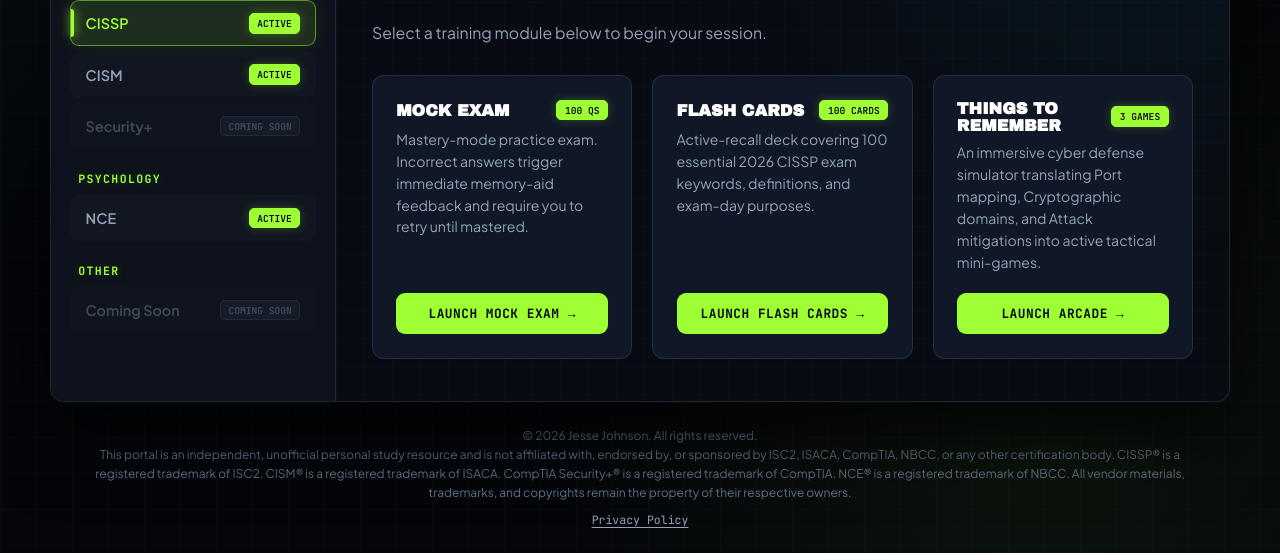
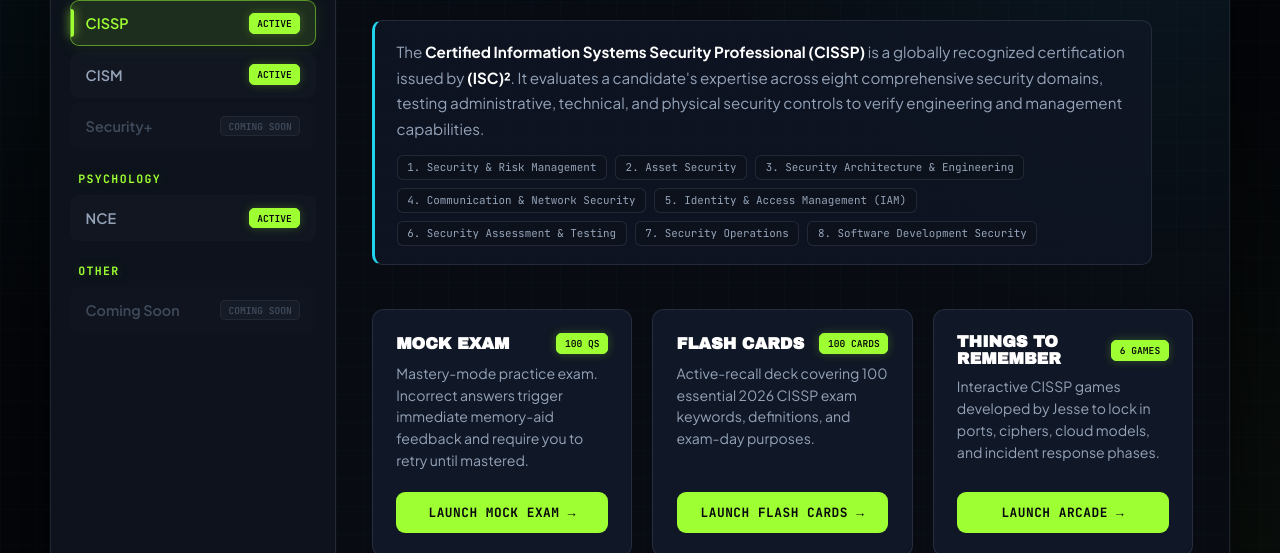
Before and after one commit to xjessejohnson/jesse-study-guides, a plain HTML site: page cissp.html in a window 1280 px wide. Shown: the part 247-800 px from the top of the page. Drawn offline with Linux system fonts and the light colour scheme.

Commit message:
Add CISSP description and update module card text
Added a description banner for CISSP certification with domain details and updated the module card description.

```diff
--- a/cissp.html
+++ b/cissp.html
@@ -10,11 +10,43 @@
   <link href="https://fonts.googleapis.com/css2?family=Archivo+Black&family=JetBrains+Mono:wght@400;500;600;700&family=Plus+Jakarta+Sans:wght@400;500;600;700&display=swap" rel="stylesheet" />
   <link rel="stylesheet" href="styles.css" />
   <style>
+    .hub-summary {
+      background: rgba(16, 23, 38, 0.78);
+      border: 1px solid var(--border-slate);
+      border-left: 3px solid var(--cyan);
+      border-radius: 10px;
+      padding: 1.15rem 1.35rem;
+      margin-bottom: 1.5rem;
+      max-width: 780px;
+    }
+    .hub-summary p {
+      color: var(--text-secondary);
+      line-height: 1.68;
+      font-size: 0.95rem;
+    }
+    .hub-summary strong { color: #fff; }
+    .domain-pills {
+      display: flex;
+      flex-wrap: wrap;
+      gap: 0.5rem;
+      margin-top: 0.85rem;
+    }
+    .domain-pill {
+      font-family: 'JetBrains Mono', monospace;
+      font-size: 0.68rem;
+      padding: 0.28rem 0.6rem;
+      border-radius: 6px;
+      background: rgba(13, 18, 28, 0.9);
+      border: 1px solid var(--border-slate);
+      color: var(--text-secondary);
+    }
+    .domain-pill span { color: var(--lime); font-weight: 700; }
+
     .module-grid {
       display: grid;
       grid-template-columns: repeat(auto-fit, minmax(230px, 1fr));
       gap: 1.25rem;
-      margin-top: 1.75rem;
+      margin-top: 1.25rem;
     }
     .module-card {
       background: var(--bg-card);
@@ -147,7 +179,23 @@
           CISSP<br />
           <span class="outline">STUDY HUB</span>
         </h1>
-        <p class="prose">Select a training module below to begin your session.</p>
+
+        <!-- CISSP Description Banner -->
+        <div class="hub-summary">
+          <p>
+            The <strong>Certified Information Systems Security Professional (CISSP)</strong> is a globally recognized certification issued by <strong>(ISC)²</strong>. It evaluates a candidate's expertise across eight comprehensive security domains, testing administrative, technical, and physical security controls to verify engineering and management capabilities.
+          </p>
+          <div class="domain-pills">
+            <div class="domain-pill">1. Security &amp; Risk Management</div>
+            <div class="domain-pill">2. Asset Security</div>
+            <div class="domain-pill">3. Security Architecture &amp; Engineering</div>
+            <div class="domain-pill">4. Communication &amp; Network Security</div>
+            <div class="domain-pill">5. Identity &amp; Access Management (IAM)</div>
+            <div class="domain-pill">6. Security Assessment &amp; Testing</div>
+            <div class="domain-pill">7. Security Operations</div>
+            <div class="domain-pill">8. Software Development Security</div>
+          </div>
+        </div>
 
         <div class="module-grid">
           <div class="module-card interactive">
@@ -176,9 +224,9 @@
             <div>
               <div class="module-card-head">
                 <h3>Things to Remember</h3>
-                <span class="badge live">3 Games</span>
+                <span class="badge live">6 Games</span>
               </div>
-              <p>An immersive cyber defense simulator translating Port mapping, Cryptographic domains, and Attack mitigations into active tactical mini-games.</p>
+              <p>Interactive CISSP games developed by Jesse to lock in ports, ciphers, cloud models, and incident response phases.</p>
             </div>
             <a href="cissp-remember.html" class="btn-lime">Launch Arcade &rarr;</a>
           </div>
```
